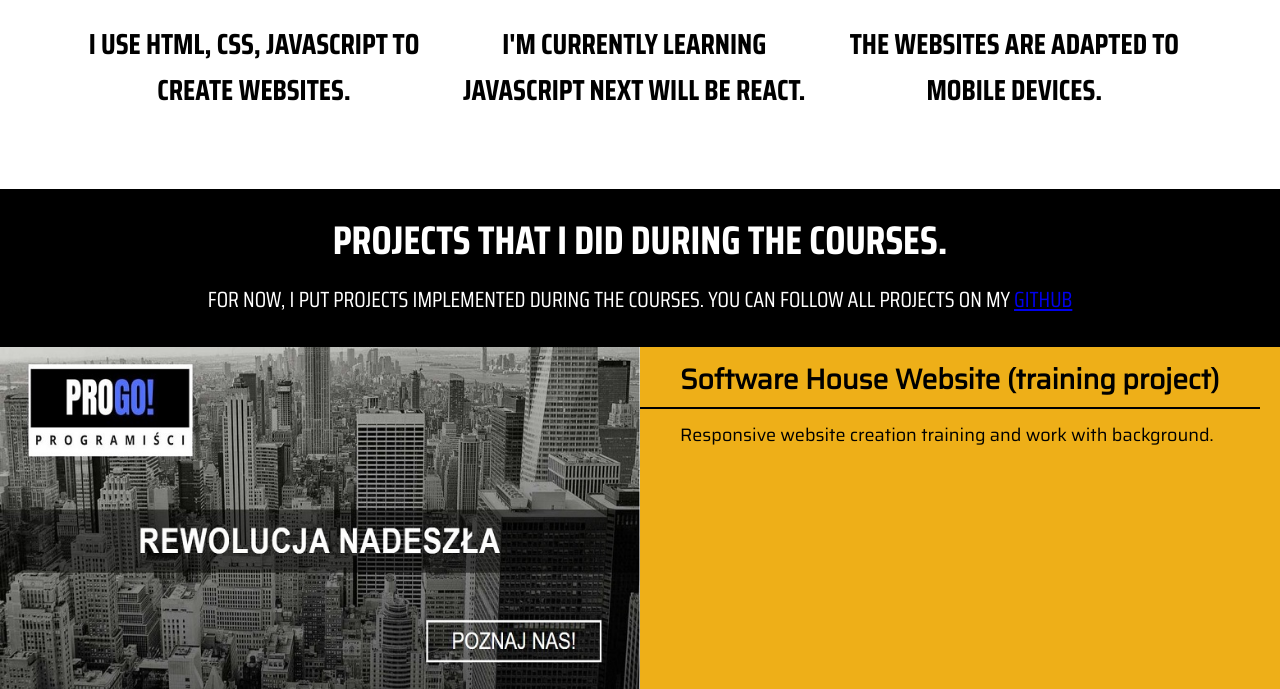
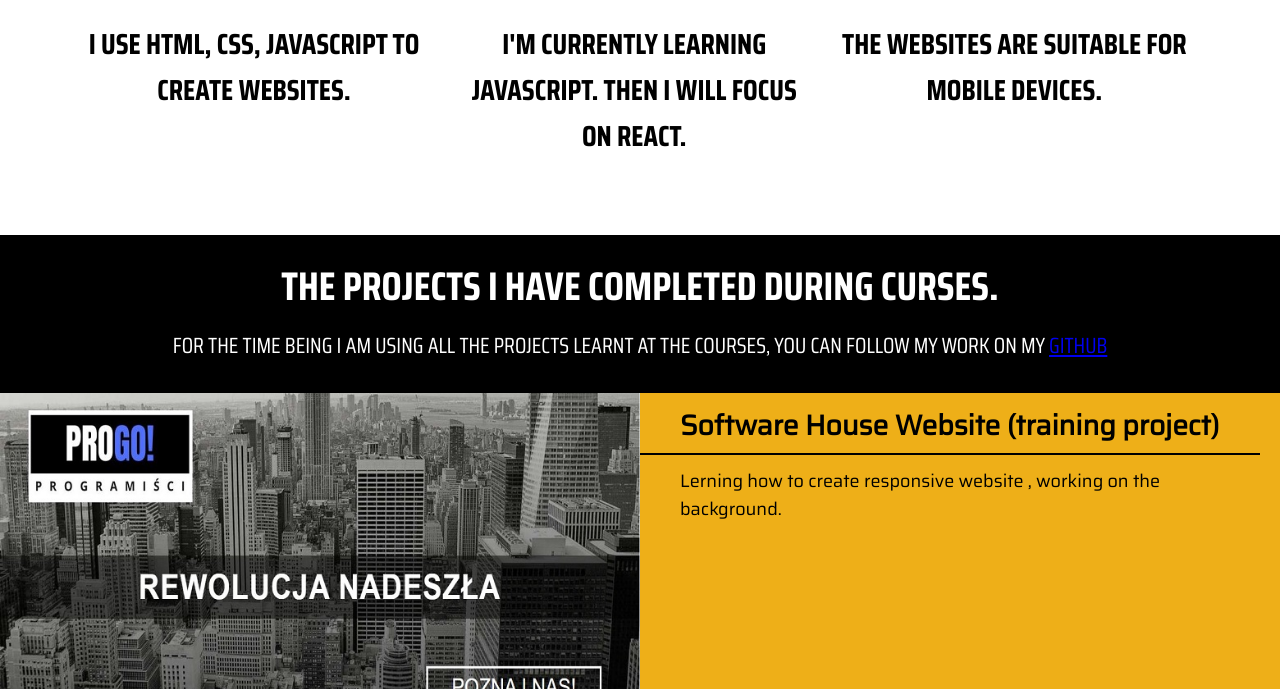
Before and after one commit to slych87/Portfolio-Mateusz, a plain HTML site: page index.html in a window 1280 px wide. Shown: the part 1231-1920 px from the top of the page. Drawn offline with Linux system fonts and the light colour scheme.

Commit message:
Check and correct text and hide unused items.

```diff
--- a/index.html
+++ b/index.html
@@ -14,7 +14,8 @@
                 <p>Hello!</p>
                 <h1>I am  Mateusz Słyszewski</h1>
                 <h2>junior web developer</h2>
-                <button>See my portfolio</button>
+                <!-- During changes -->
+                <!-- <button>See my portfolio</button>   -->
             </div>
             <div class="back"></div>
             <img src="img/Mateusz Photo.jpg" alt="Mateusz  Slyszewski">
@@ -29,18 +30,18 @@
             </div>
             <div class="feature">
                 <img src="img/REACT-smal.png" alt="logo html js i css">
-                <h2>I'm currently learning JavaScript next will be React.</h1>
+                <h2>I'm currently learning JavaScript. Then I will focus on React.</h1>
             </div>
             <div class="feature">
                 <img src="img/MOBILE-smal.png" alt="logo html js i css">
-                <h2>The websites are adapted to mobile devices.</h2>
+                <h2>The websites are suitable for mobile devices.</h2>
             </div>
         </section>
 
         <!-- Section 2 -->
         <section class="portfolio">
-            <h1>Projects that I did during the courses.</h1>
-            <p class="info">For now, I put projects implemented during the courses. You can follow all projects on my <a href="https://github.com/slych87" target="_blank">GitHub</a></p>
+            <h1>The projects I have completed during curses.</h1>
+            <p class="info">For the time being I am using all the projects learnt at the courses, you can follow my work on my <a href="https://github.com/slych87" target="_blank">GitHub</a></p>
 
             <!-- Project 1 -->
             <div class="project clearfix">
@@ -49,7 +50,7 @@
                 </div>
                 <div class="about">
                     <h2>Software House Website (training project)</h2>
-                    <p>Responsive website creation training and work with background.</p>
+                    <p>Lerning how to create responsive website , working on the background.</p>
                 </div>
             </div>
 
@@ -95,14 +96,14 @@
             <div class="bg">
                 <h1>Few words about me.</h1>
                 <p class="text">Who am I?<br>
-                    I worked as an IT specialist (Technical Support) in England, but I learned to program for a long time. I am currently studying for a front-end programmer. I think you work best when your job is your hobby. I have always been fascinated by programming. I decided to take a break and change my hobby into work. </p>
+                    I worked as a IT specialist (Technical Support) in England, but I have been learning programming for a long time. I am currently studying for a front-end programmer. I think you are the most efficient at work, when your job is your hobby for you. I have always been fascinated by programming. I have decided to take a break from everything and change my hobby into work.</p>
             </div>
         </section>
 
        <!-- Section 4 -->
         <!-- hobby -->
         <section class="hobby clearfix">
-                <h1>That's what I like to do when I have for yourself some free time.</h1>
+                <h1>This is what I like to do when I have some free time.</h1>
                 <div class="item">
                     <p>Off-road cycling</p>
                 </div>
@@ -122,12 +123,13 @@
         <section class="contact">
             <h1>Contact me:</h1>
             <div class="wrap clearfix">
-                <form>
+                <!-- During changes -->
+                <!-- <form>
                     <input  type="text" placeholder="Your name">
                     <input  type="text" placeholder="Email">
                     <textarea  placeholder="Send message"></textarea>
                     <button >Wyślij wiadomość</button>
-                </form>
+                </form> -->
                 <div class="socials">
                     <div class="social clearfix"><img src="img/Contact Email.png" alt="mateuszslyszewski@gmail.com"><span>mateuszslyszewski@gmail.com</span></div>
                     <div class="social clearfix"><img src="img/Contact Mobile.png" alt="Mobile: +48 729 530 867"><span>+48 729 530 867</span></div>
```
